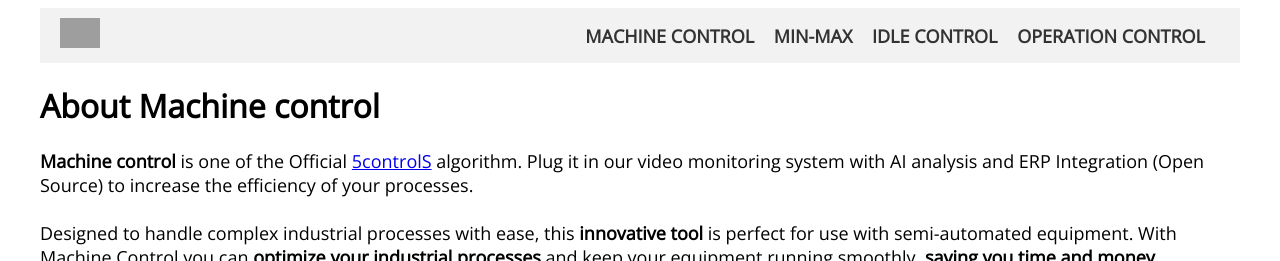
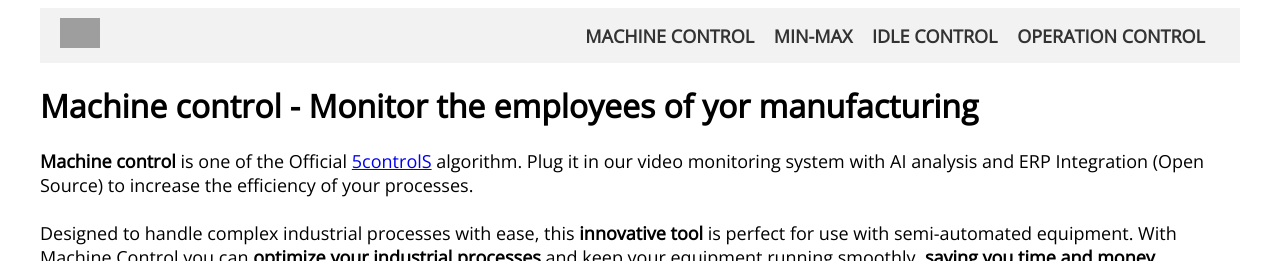
Before and after one commit to 5sControl/5sControl.github.io, a Jekyll site: the page built from employee-monitoring/index.md, in a window 1280 px wide and 900 px high, cut to the strip 0-261 px from the top of the window. Built offline with Jekyll 4.4.1, drawn with Linux system fonts in a browser that asks for light colours; comment, search, counter and statistics services are not loaded; grey boxes are pictures that could not be loaded.

Commit message:
Update and rename machinecontrol.md to employee-monitoring/index.md

```diff
--- a/machinecontrol.md
+++ b/employee-monitoring/index.md
@@ -9,7 +9,7 @@ description : Automatically detect when a worker is absent using power of comput
 
 <body>
 
-<h1> About Machine control</h1>
+<h1>Machine control - Monitor the employees of yor manufacturing</h1>
 
 <strong>Machine control</strong> is one of the Official <a href="https://5controls.com/">5controlS</a> algorithm. Plug it in our video monitoring system with AI analysis and ERP Integration (Open Source) to increase the efficiency of your processes.
 <br><br>
```
Also changed, not shown: other parts of employee-monitoring/index.md (+1 -1 lines).
